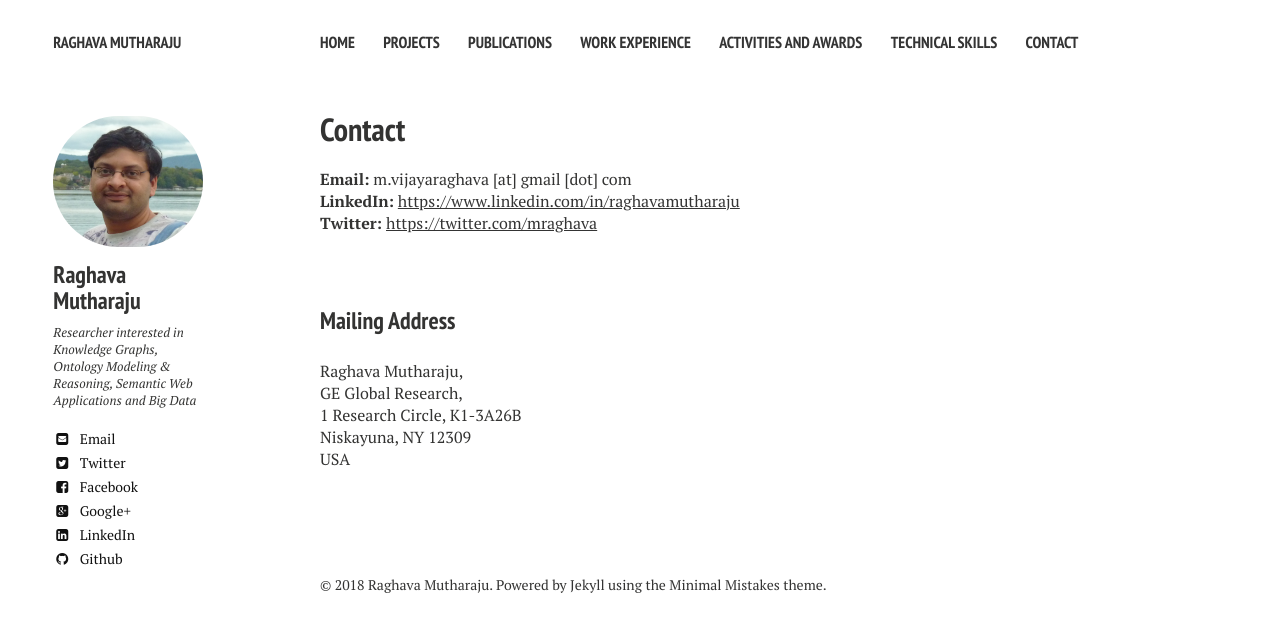
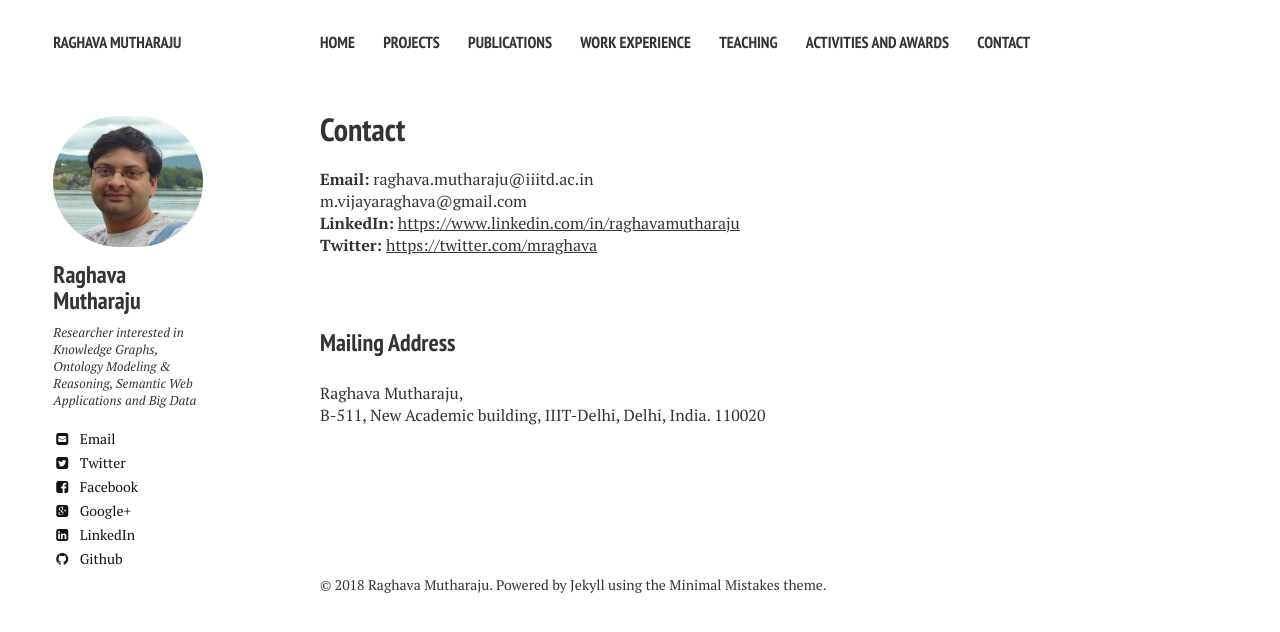
Before and after one commit to raghavam/raghavam.github.io, a Jekyll site: the page built from contact.md, in a window 1280 px wide. Shown: the top 632 px of the page. Built offline with Jekyll 4.4.1, drawn with Linux system fonts in a browser that asks for light colours; nearby versions of some CDN libraries.

Commit message:
added teaching menu

```diff
--- a/_data/navigation.yml
+++ b/_data/navigation.yml
@@ -12,11 +12,11 @@
 - title: Work Experience
   url: /work-experience
 
+- title: Teaching
+  url: /teaching
+
 - title: Activities and Awards
   url: /awards-activities
 
-- title: Technical Skills
-  url: /techskills
-
 - title: Contact
   url: /contact
--- a/contact.md
+++ b/contact.md
@@ -4,7 +4,8 @@ title: Contact
 share: false
 ---
 
-**Email:** m.vijayaraghava [at] gmail [dot] com
+**Email:** raghava.mutharaju@iiitd.ac.in
+           m.vijayaraghava@gmail.com
 **LinkedIn:** <a href="https://www.linkedin.com/in/raghavamutharaju" target="_blank">https://www.linkedin.com/in/raghavamutharaju</a>
 **Twitter:** <a href="https://twitter.com/mraghava" target="_blank">https://twitter.com/mraghava</a>
 
@@ -13,7 +14,6 @@ share: false
 ### Mailing Address
 
 Raghava Mutharaju,
-GE Global Research,
-1 Research Circle, K1-3A26B
-Niskayuna, NY 12309
-USA
+B-511, New Academic building,
+IIIT-Delhi,
+Delhi, India. 110020
```
Also changed, not shown: teaching.md (added, +9 -0 lines), teaching/monsoon2018/ontmodelling/index.md (added, +7 -0 lines).
